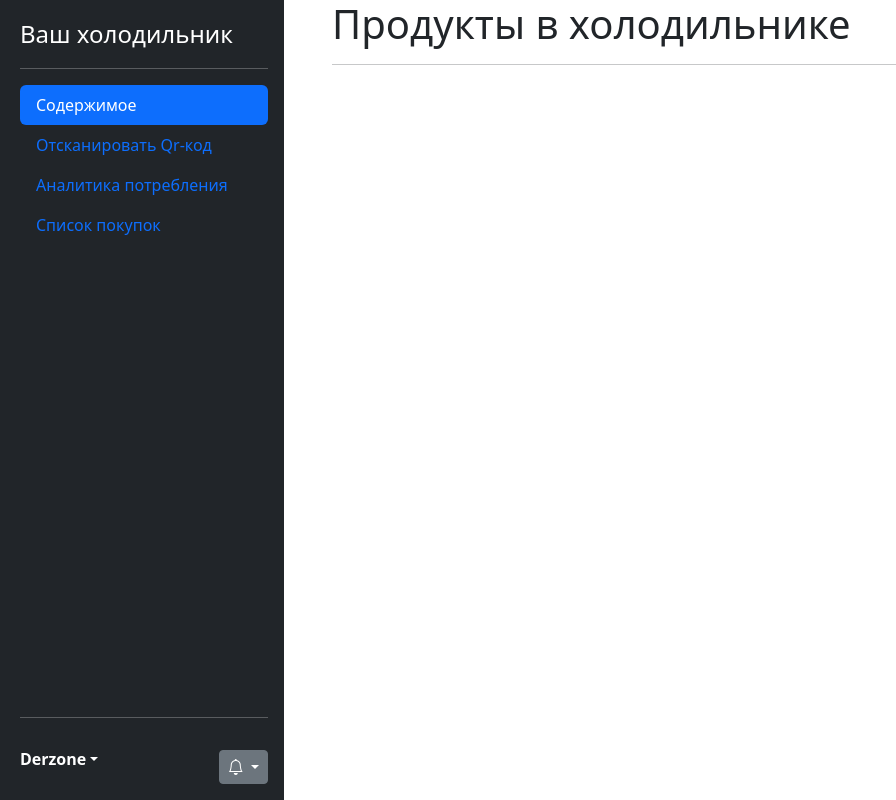
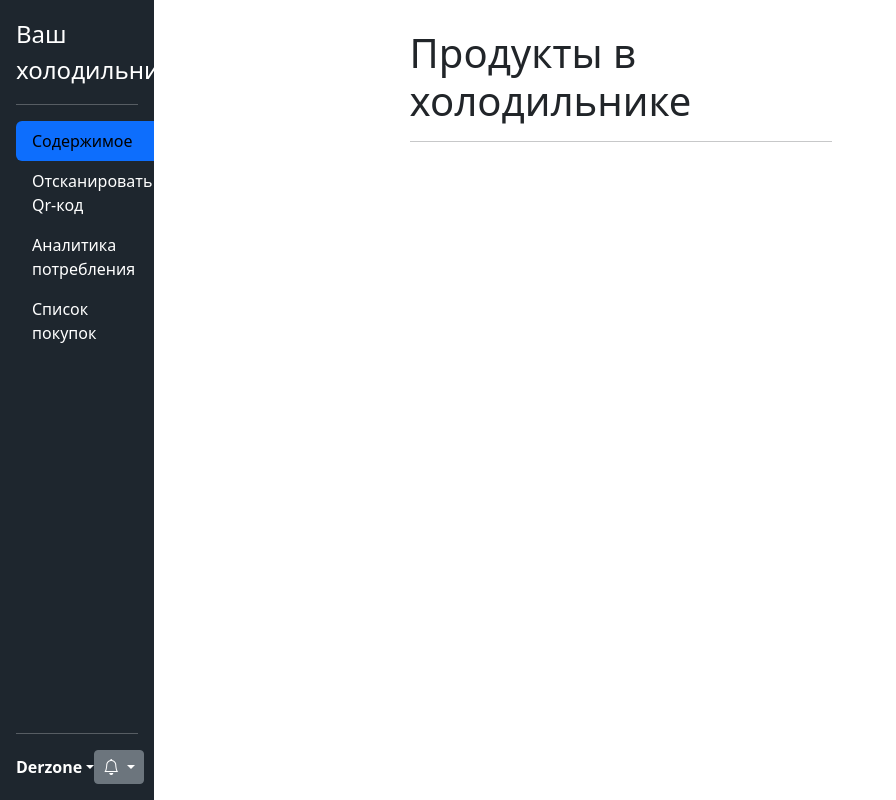
Before and after one commit to Zoneeder/Qr_Smart_Fridge, a Flask app: page / in a window 1280 px wide. Shown: the whole page, without its empty margins (0-896 px from the left). Run offline with Flask 3, Linux system fonts and the light colour scheme; a user stored in the database is signed in; data comes from the database, SQL or seed files in the repository; both versions use the stored data as it was after the commit.

Commit message:
Улучшен интерфейс: переработан сайдбар, добавлены отступы и улучшена структура страниц; добавлены стили для основного контента и кнопок управления QR-кодами

```diff
--- a/app.py
+++ b/app.py
@@ -223,6 +223,5 @@ def dismiss_notification(product_id):
         session['dismissed_notifications'] = dismissed
     return '', 204
 
-
 if __name__ == '__main__':
     app.run(debug=True)
--- a/static/css/styles.css
+++ b/static/css/styles.css
@@ -5,17 +5,46 @@
   margin-right: 100px;
 }
 
+/* Фиксированный сайдбар */
 .sidebar {
+  position: fixed;
   top: 0;
   bottom: 0;
   left: 0;
-  width: 280px;
-  padding: 1rem;
-  background-color: #343a40;
+  width: 12%; /* 20% от ширины окна */
+  padding: 2%;
+  background-color: #1e262e;
   color: white;
   overflow-y: auto;
 }
 
 body {
   min-height: 100vh;
+  margin: 0;
 }
+
+/* Прочие стили */
+.nav-link.active {
+  background-color: #f9f9f9;
+  color: rgb(1, 1, 1) !important;
+}
+
+.nav-link {
+  color: white !important;
+}
+
+/* Основной контент с отступом от сайдбара */
+.main-content {
+  margin-left: 12%;
+  margin-right: 15%; /* отступ равен ширине сайдбара */
+  padding: 1%;
+  display: flex;
+  justify-content: center;
+}
+
+/* Ограничение ширины основного содержимого */
+.content-container {
+  width: 100%;
+  max-width: 50%; /* например, 80% для ограничения по горизонтали */
+  margin: 0 auto;
+}
--- a/templates/Qr-code.html
+++ b/templates/Qr-code.html
@@ -4,6 +4,7 @@
 {% block content %}
 <div class="container p-3">
   <h1>Сканирование QR-кода</h1>
+  <hr>
   <!-- Кнопки управления камерой -->
   <button id="start-camera" class="btn btn-primary">Включить камеру</button>
   <button id="stop-camera" class="btn btn-danger" disabled>Выключить камеру</button>
--- a/templates/base.html
+++ b/templates/base.html
@@ -10,17 +10,14 @@
   <link rel="stylesheet" href="{{ url_for('static', filename='css/styles.css') }}">
 </head>
 <body>
-
-  <main class="container-fluid">
-    <div class="row">
-      <div class="col-1 px-1 bg-dark position-fixed">
-        {% include 'navbar.html' %}
-      </div>
-      <div class="col-9 offset-3">
-        {% block content %}{% endblock %}
-      </div>
+  <div class="sidebar">
+    {% include 'navbar.html' %}
+  </div>
+  <div class="main-content">
+    <div class="content-container">
+      {% block content %}{% endblock %}
     </div>
-  </main>
+  </div>
 
   <script src="https://cdn.jsdelivr.net/npm/bootstrap@5.3.3/dist/js/bootstrap.bundle.min.js"></script>
 </body>
--- a/templates/index.html
+++ b/templates/index.html
@@ -2,6 +2,7 @@
 {% extends 'base.html' %}
 
 {% block content %}
+  <div class="container-fluid p-3 align-items-center">
     <h1>Продукты в холодильнике</h1>
     <hr>
     <div class="row">
@@ -19,9 +20,15 @@
                     <h6>Годен до:</h6>
                     <p class="card-text mb-0">{{ product.expiration_date }}</p>
                   </div>
-                <div>
+                  <div class="d-flex align-items-center gap-2">
                     <button type="button" class="btn btn-lg btn-sm btn-primary" data-bs-toggle="popover" data-bs-html="true" data-bs-content="Аллергены: <br> {{ product.allergens if product.allergens else '-' }} <br> Дата изготовления: <br> {{ product.manufacture_date }} <br> Количество: <br> {{ product.quantity }} {{ product.unit }}">
                       <i class="bi bi-info-circle fs-6"></i>
+                    </button>
+                    <button type="button" class="btn btn-lg btn-sm btn-primary qr-button">
+                      <i class="bi bi-qr-code fs-6"></i>
+                    </button>
+                    <button type="submit" class="btn btn-outline-danger">
+                      <i class="bi bi-trash fs-6"></i>
                     </button>
                     <script>
                       document.addEventListener("DOMContentLoaded", function () {
@@ -47,4 +54,5 @@
         </div>
       {% endfor %}
     </div>
+  </div>
 {% endblock %}
--- a/templates/navbar.html
+++ b/templates/navbar.html
@@ -1,9 +1,9 @@
-<div class="d-flex flex-column flex-shrink-0 p-3 text-white bg-dark sidebar vh-100">
+<div class="flex-column flex-nowrap vh-100 overflow-auto text-white p-3 d-flex sidebar">
   <a href="/" class="d-flex align-items-center mb-3 mb-md-0 me-md-auto text-white text-decoration-none">
     <span class="fs-4">Ваш холодильник</span>
   </a>
   <hr>
-  <ul class="nav nav-pills flex-column mb-auto">
+  <ul class="nav nav-pills flex-column mb-auto text-white">
     <li class="nav-item">
       <a href="/" class="nav-link {% if active_page == 'home' %}active{% endif %}">
         Содержимое
@@ -24,11 +24,6 @@
         Список покупок
       </a>
     </li>
-    <!-- <li class="nav-item">
-      <a href="/add" class="nav-link {% if active_page == 'add' %}active{% endif %}">
-        Добавить продукт
-      </a>
-    </li> -->
   </ul>
   <hr>
   <div class="d-flex align-items-center justify-content-between">
@@ -51,7 +46,7 @@
         {% endif %}
       </ul>
     </div>
-    <div class="mt-3">
+    <div class="">
       <div class="position-relative">
         <button type="button" class="btn btn-secondary btn-sm dropdown-toggle" data-bs-toggle="dropdown" aria-expanded="false">
           <i class="bi bi-bell fs-6"></i>
@@ -62,7 +57,7 @@
             </span>
           {% endif %}
         </button>
-        <ul class="dropdown-menu dropdown-menu-end dropdown-menu-dark text-small" id="notifications-dropdown" style="z-index: 2000;">
+        <ul class="dropdown-menu dropdown-menu-end dropdown-menu-dark text-small" id="notifications-dropdown">
           {% if notifications and notifications|length > 0 %}
             {% for notification in notifications %}
               <li>
```
Also changed, not shown: templates/shopping_list.html (+4 -13 lines), database/fridge.db, database/shopping_list.db. Lines whose indentation alone changed are shown as unchanged.
